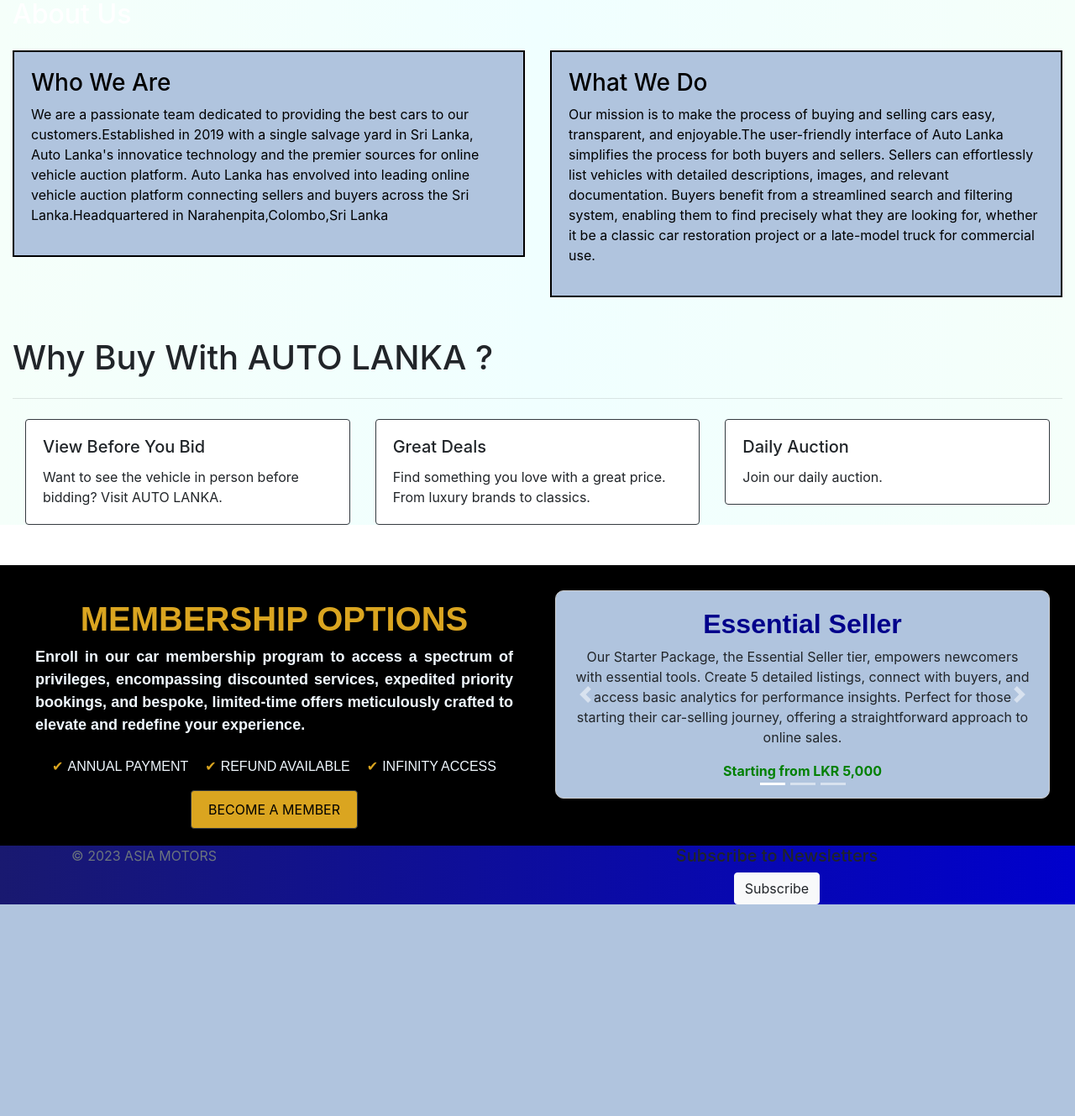
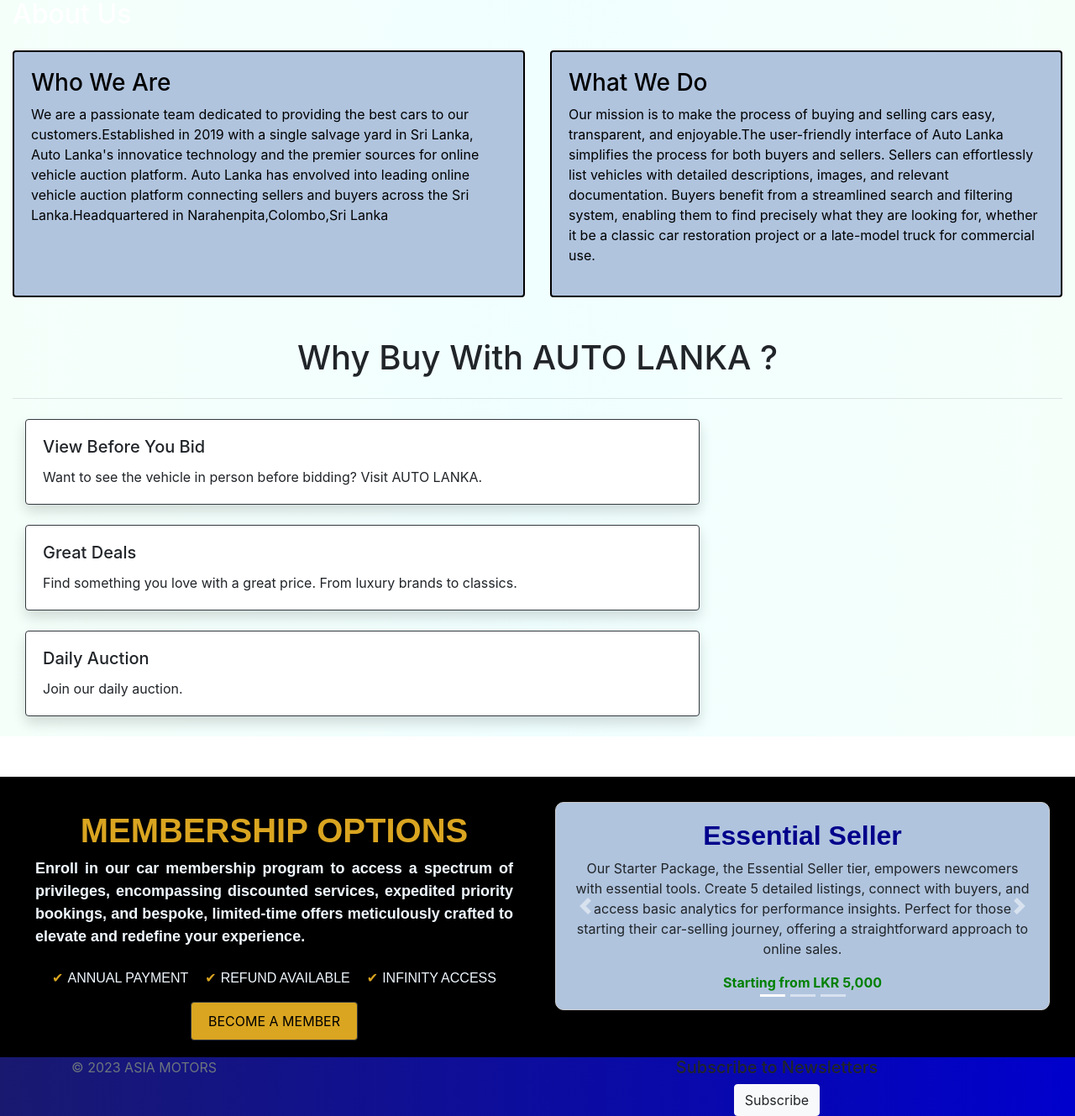
Before and after one commit to SanidiUthsari/BAD--DJANGO-PROJECT-, a Django app: page /Aboutus/ in a window 1280 px wide. Shown: the part 478-1807 px from the top of the page at 84% size. Before the commit the page ends 1555 px from the top, so only its background shows below. Run offline with Django 4.2, Linux system fonts and the light colour scheme; some libraries are stand-ins or nearby versions.

Commit message:
Update Aboutus.html

```diff
--- a/showroom/templates/showroom/Aboutus.html
+++ b/showroom/templates/showroom/Aboutus.html
@@ -17,8 +17,8 @@
 
         <div class="row">
             <!-- Box 1: Who We Are -->
-            <div class="col-md-6 mb-5">
-                <div class="info-box" style="border: 2px solid #000; background-color: #B0C4DE; color: #000; padding: 20px;">
+            <div class="col-md-6 mb-5 d-flex">
+                <div class="info-box rounded d-flex flex-column align-items-stretch" style="border: 2px solid #000; background-color: #B0C4DE; color: #000; padding: 20px;">
                     <h3>Who We Are</h3>
                     <p>We are a passionate team dedicated to providing the best cars to our customers.Established  in 2019 with a single salvage yard in Sri Lanka, Auto Lanka's innovatice technology and the premier sources for online vehicle auction platform. Auto Lanka has envolved into leading online vehicle auction platform connecting sellers and buyers across the Sri Lanka.Headquartered in Narahenpita,Colombo,Sri Lanka </p>
                     <!-- Add more information as needed -->
@@ -26,8 +26,8 @@
             </div>
 
             <!-- Box 2: What We Do -->
-            <div class="col-md-6 mb-5">
-                <div class="info-box" style="border: 2px solid #000; background-color: #B0C4DE; color: #000; padding: 20px;">
+            <div class="col-md-6 mb-5 d-flex">
+                <div class="info-box rounded d-flex flex-column align-items-stretch" style="border: 2px solid #000; background-color: #B0C4DE; color: #000; padding: 20px;">
                     <h3>What We Do</h3>
                     <p>Our mission is to make the process of buying and selling cars easy, transparent, and enjoyable.The user-friendly interface of Auto Lanka simplifies the process for both buyers and sellers. Sellers can effortlessly list vehicles with detailed descriptions, images, and relevant documentation. Buyers benefit from a streamlined search and filtering system, enabling them to find precisely what they are looking for, whether it be a classic car restoration project or a late-model truck for commercial use.</p>
                     <!-- Add more information as needed -->
@@ -39,20 +39,22 @@
 <!-- Section 2: Header -->
 
 
-   <div class="heading-mobile-center">
+   <div class="heading-mobile-center text-center">
     <header>
         <h1>Why Buy With AUTO LANKA ?</h1>
         <hr class="my-4 underline">
+
     </header>
    </div>
+
 
 
 
 <!-- Section 3: Benefits Cards -->
 <div class="container-fluid mt-4 mb-5">
     <div class="row">
-        <div class="col-md-4">
-            <div class="card border-dark">
+        <div class="col-md-8 mb-4">
+            <div class="card border-dark shadow">
 
                 <div class="card-body">
                     <h5 class="card-title">View Before You Bid </h5>
@@ -62,8 +64,8 @@
             </div>
         </div>
 
-        <div class="col-md-4">
-            <div class="card border-dark">
+        <div class="col-md-8 mb-4">
+            <div class="card border-dark shadow">
                 <div class="card-body">
                     <h5 class="card-title">Great Deals</h5>
                     <p class="card-text">Find something you love with a great price. From luxury brands to classics.</p>
@@ -71,15 +73,15 @@
             </div>
         </div>
 
-        <div class="col-md-4">
-            <div class="card border-dark">
+        <div class="col-md-8 mb-4">
+            <div class="card border-dark shadow">
                 <div class="card-body">
                     <h5 class="card-title">Daily Auction</h5>
                     <p class="card-text">Join our daily auction.</p>
                 </div>
             </div>
         </div>
-    </div>
+
 </div>
 
 
```
